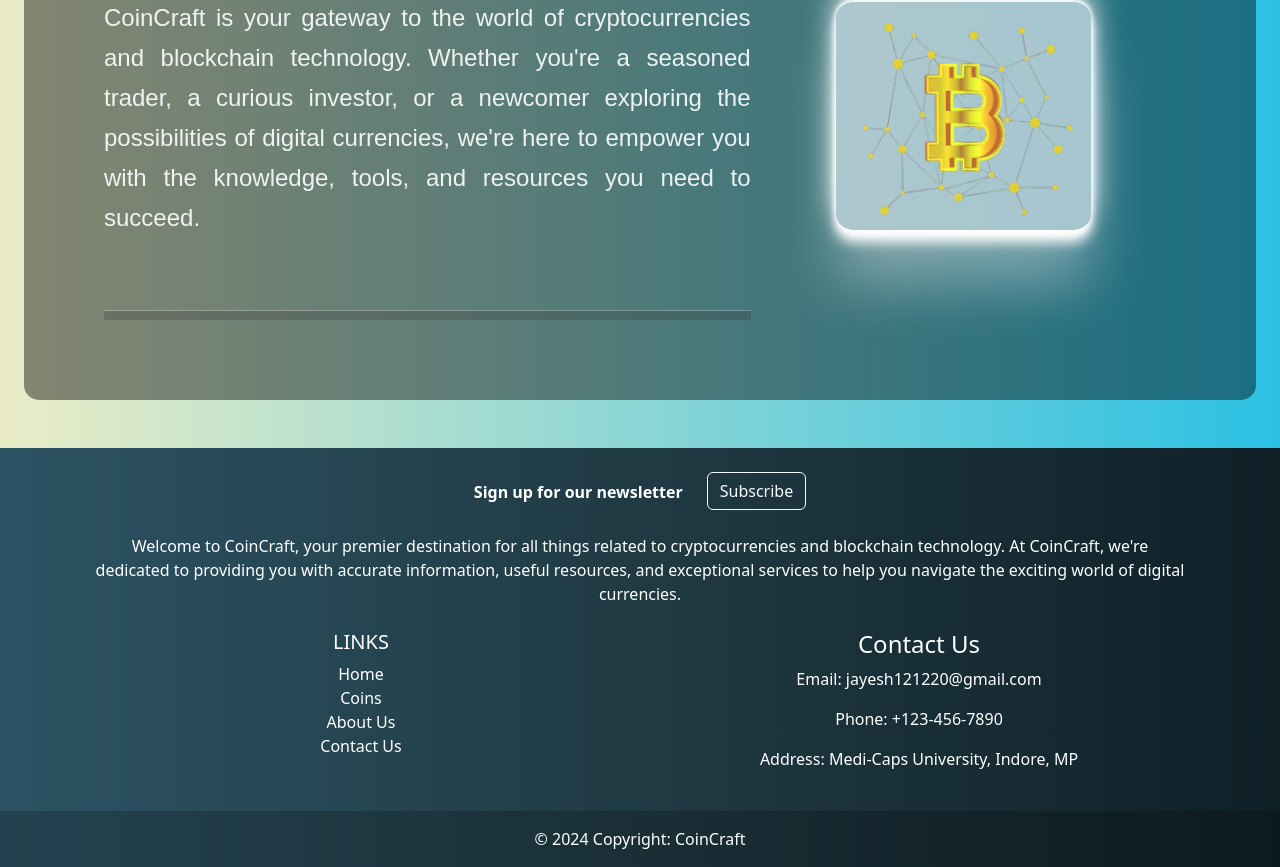
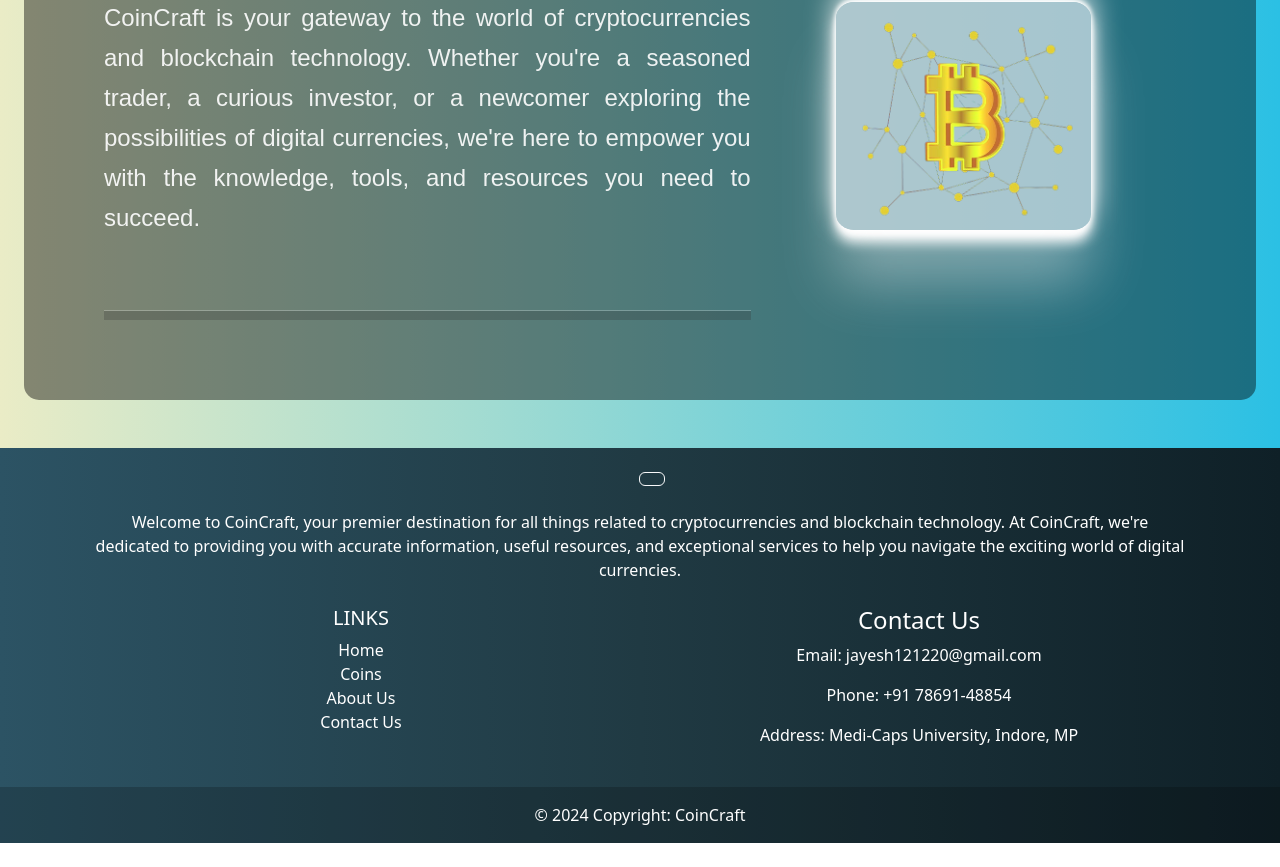
Before and after one commit to JayeshTapdiya12/CoinCraft, a React (Create React App) app: page / in a window 1280 px wide. Shown: the part 284-1151 px from the top of the page. After the commit the page ends 1127 px from the top, so only its background shows below. Built offline with nearby package versions, Linux system fonts and the light colour scheme; no server answers; a web font is replaced by a local one.

Commit message:
added news  section and new footer to  website

```diff
--- a/src/Compoments/News/News.jsx
+++ b/src/Compoments/News/News.jsx
@@ -19,17 +19,18 @@ const News = () => {
         const getData = async () => {
             const options = {
                 method: 'GET',
-                url: 'https://cryptocurrency-news2.p.rapidapi.com/v1/coindesk',
+                url: 'https://crypto-news16.p.rapidapi.com/news/all',
                 headers: {
-                    'X-RapidAPI-Key': '3a4fe67cbfmshec9d6ba380e52dbp183e80jsnbb33aa7fd41e',
-                    'X-RapidAPI-Host': 'cryptocurrency-news2.p.rapidapi.com'
+                    'X-RapidAPI-Key': '5f40966cbcmsha854b49d2299cf0p17e114jsnecb141f5e249',
+                    'X-RapidAPI-Host': 'crypto-news16.p.rapidapi.com'
                 }
             };
 
             try {
                 const response = await axios.request(options);
-                setData(response.data);
-                // console.log(response.data)
+                setData(response);
+
+                console.log(response)
             } catch (error) {
                 // setError(error);
                 console.log(error)
--- a/src/OtherPages/Footer/Footer.jsx
+++ b/src/OtherPages/Footer/Footer.jsx
@@ -19,7 +19,7 @@ const Footer = () => {
                             <MDBRow className='d-flex justify-content-center'>
                                 <MDBCol size="auto">
                                     <p className='pt-2'>
-                                        <strong>Sign up for our newsletter</strong>
+                                        {/* <strong>Sign up for our newsletter</strong> */}
                                     </p>
                                 </MDBCol>
 
@@ -29,7 +29,7 @@ const Footer = () => {
 
                                 <MDBCol size="auto">
                                     <MDBBtn outline color='light' type='submit' className='mb-4'>
-                                        Subscribe
+                                        {/* Subscribe */}
                                     </MDBBtn>
                                 </MDBCol>
                             </MDBRow>
@@ -61,7 +61,7 @@ const Footer = () => {
                                 {/* <ul className='list-unstyled mb-0'> */}
                                 <h4>Contact Us</h4>
                                 <p>Email: jayesh121220@gmail.com</p>
-                                <p>Phone: +123-456-7890</p>
+                                <p>Phone: +91 78691-48854</p>
                                 <p>Address: Medi-Caps University, Indore, MP</p>
                                 {/* </ul> */}
                             </MDBCol>
```
